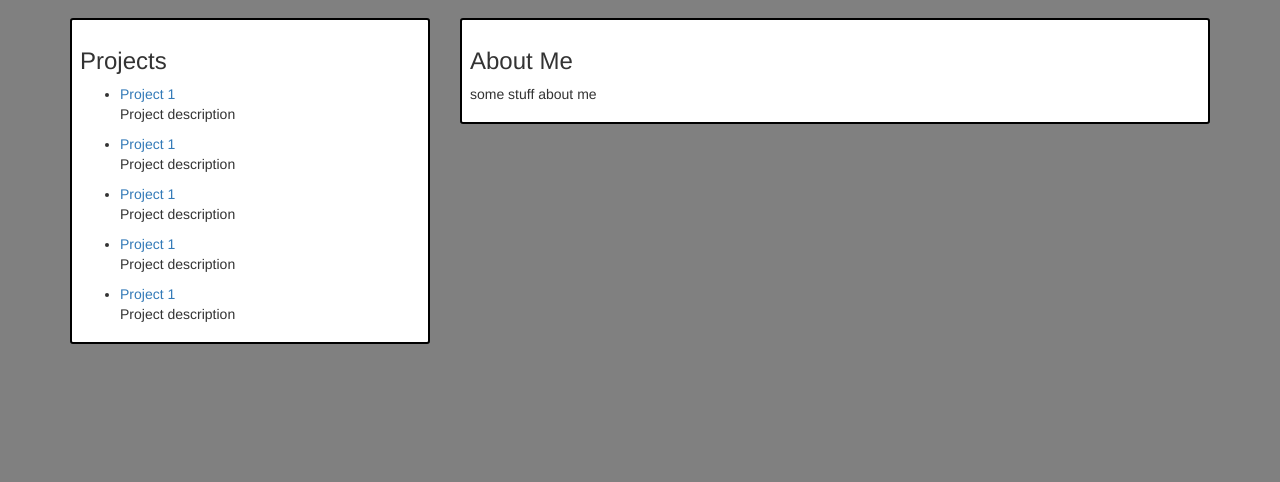
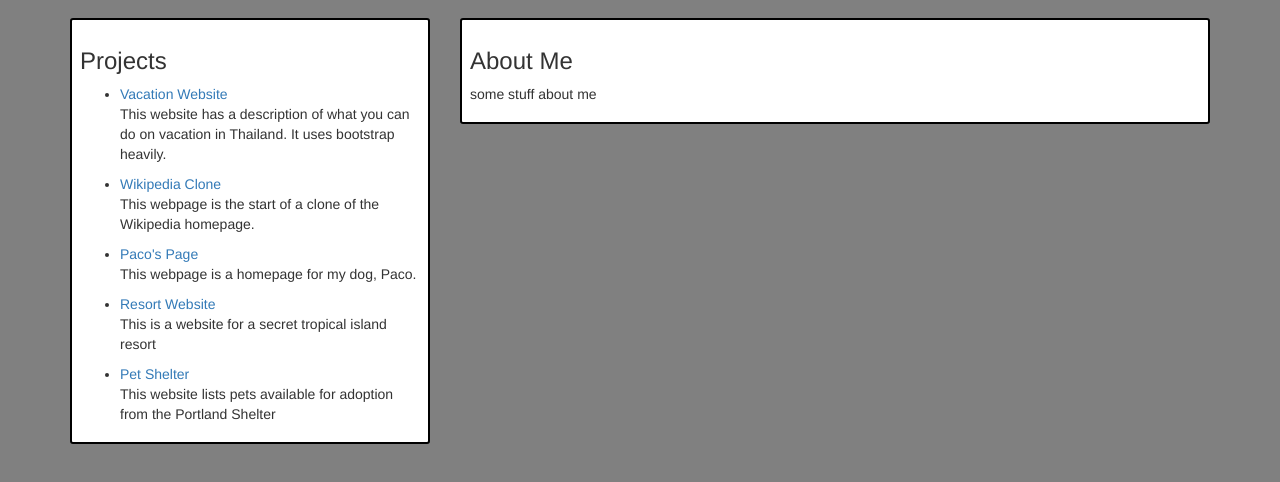
Before and after one commit to joshgh/epicodus-portfolio-webpage, a plain HTML site: page index.html in a window 1280 px wide. Shown: the part 132-614 px from the top of the page. Drawn offline with Linux system fonts and the light colour scheme.

Commit message:
create links to other projects

```diff
--- a/index.html
+++ b/index.html
@@ -19,24 +19,24 @@
             <h3>Projects</h3>
             <ul>
               <li>
-                <a href="https://">Project 1</a>
-                <p>Project description</p>
+                <a href="https://joshgh.github.io/vacation-website">Vacation Website</a>
+                <p>This website has a description of what you can do on vacation in Thailand. It uses bootstrap heavily.</p>
               </li>
               <li>
-                <a href="https://">Project 1</a>
-                <p>Project description</p>
+                <a href="https://joshgh.github.io/wikipedia-website">Wikipedia Clone</a>
+                <p>This webpage is the start of a clone of the Wikipedia homepage.</p>
               </li>
               <li>
-                <a href="https://">Project 1</a>
-                <p>Project description</p>
+                <a href="https://joshgh.github.io/petpage">Paco's Page</a>
+                <p>This webpage is a homepage for my dog, Paco.</p>
               </li>
               <li>
-                <a href="https://">Project 1</a>
-                <p>Project description</p>
+                <a href="https://joshgh.github.io/resort">Resort Website</a>
+                <p>This is a website for a secret tropical island resort</p>
               </li>
               <li>
-                <a href="https://">Project 1</a>
-                <p>Project description</p>
+                <a href="https://joshgh.github.io/shelter-website">Pet Shelter</a>
+                <p>This website lists pets available for adoption from the Portland Shelter</p>
               </li>
             </ul>
           </div>
```
